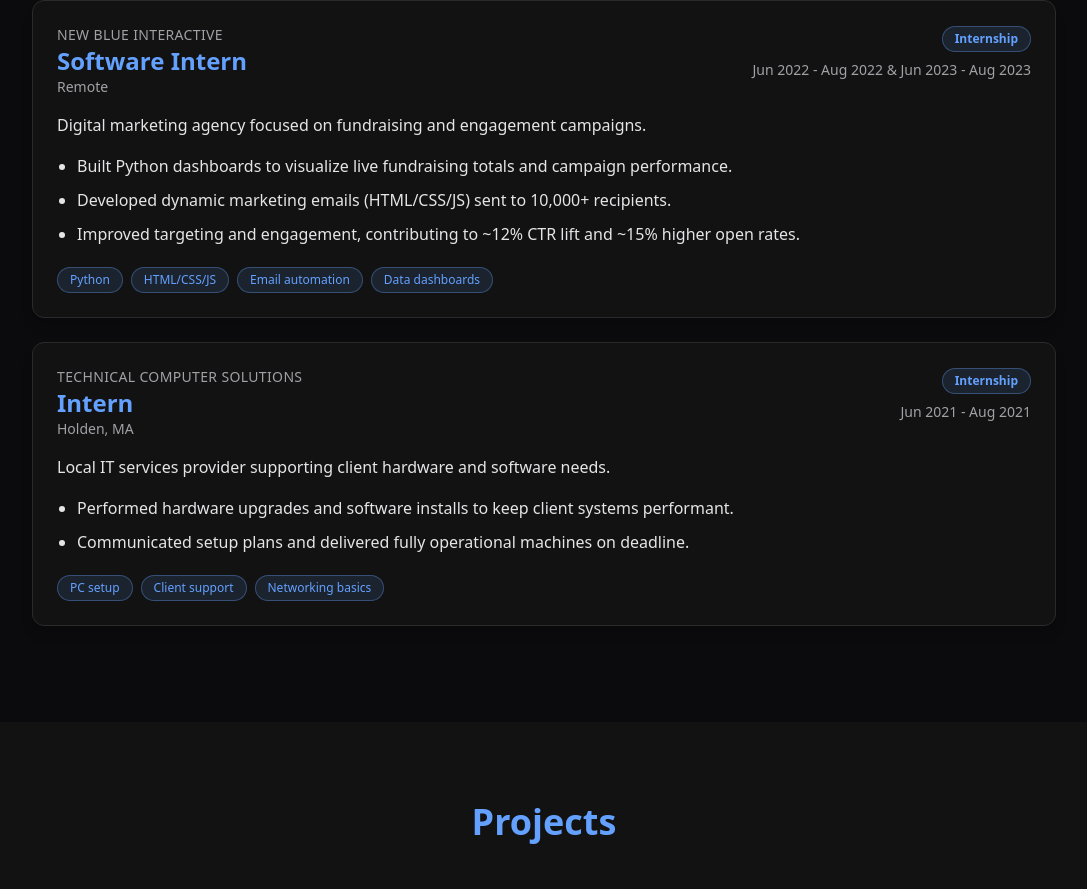
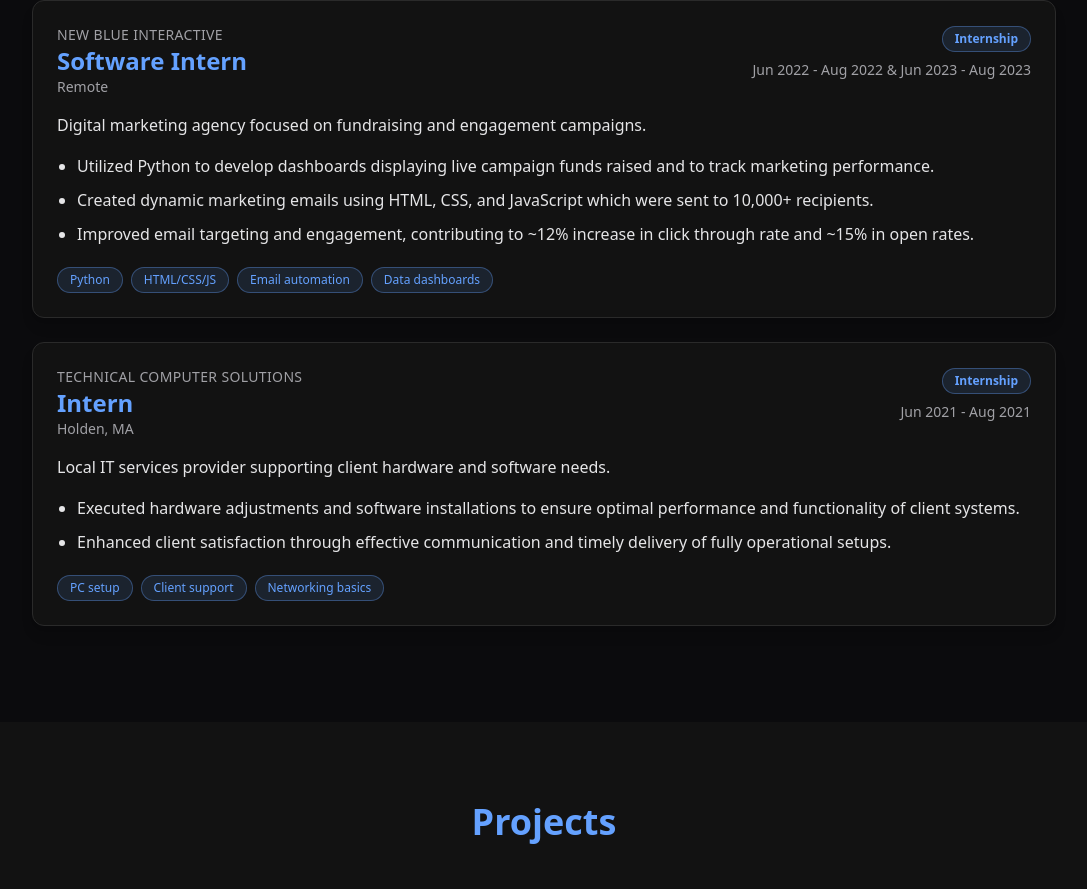
Before and after one commit to dovushman/my-project, a Next.js app: page / in a window 1280 px wide. Shown: the part 2786-3675 px from the top of the page, without its empty margins (96-1183 px from the left). Built offline with nearby package versions, Linux system fonts and the light colour scheme; no server answers.

Commit message:
rewording

```diff
--- a/src/app/experienceList.ts
+++ b/src/app/experienceList.ts
@@ -37,9 +37,9 @@
     dates: "Jun 2022 - Aug 2022 & Jun 2023 - Aug 2023",
     summary: "Digital marketing agency focused on fundraising and engagement campaigns.",
     highlights: [
-      "Built Python dashboards to visualize live fundraising totals and campaign performance.",
-      "Developed dynamic marketing emails (HTML/CSS/JS) sent to 10,000+ recipients.",
-      "Improved targeting and engagement, contributing to ~12% CTR lift and ~15% higher open rates.",
+      "Utilized Python to develop dashboards displaying live campaign funds raised and to track marketing performance.",
+      "Created dynamic marketing emails using HTML, CSS, and JavaScript which were sent to 10,000+ recipients.",
+      "Improved email targeting and engagement, contributing to ~12% increase in click through rate and ~15% in open rates.",
     ],
     skills: ["Python", "HTML/CSS/JS", "Email automation", "Data dashboards"],
   },
@@ -52,8 +52,8 @@
     dates: "Jun 2021 - Aug 2021",
     summary: "Local IT services provider supporting client hardware and software needs.",
     highlights: [
-      "Performed hardware upgrades and software installs to keep client systems performant.",
-      "Communicated setup plans and delivered fully operational machines on deadline.",
+      "Executed hardware adjustments and software installations to ensure optimal performance and functionality of client systems.",
+      "Enhanced client satisfaction through effective communication and timely delivery of fully operational setups.",
     ],
     skills: ["PC setup", "Client support", "Networking basics"],
   },
```
